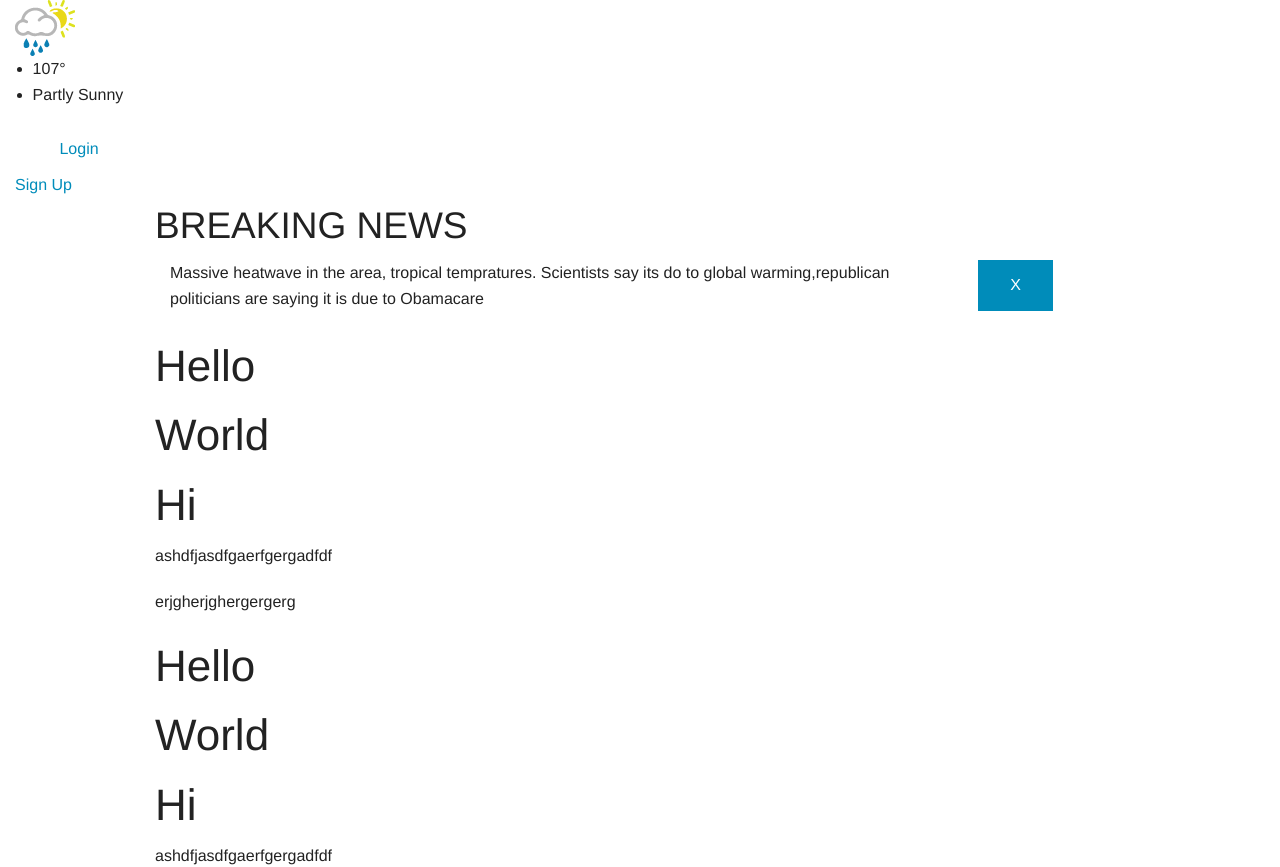
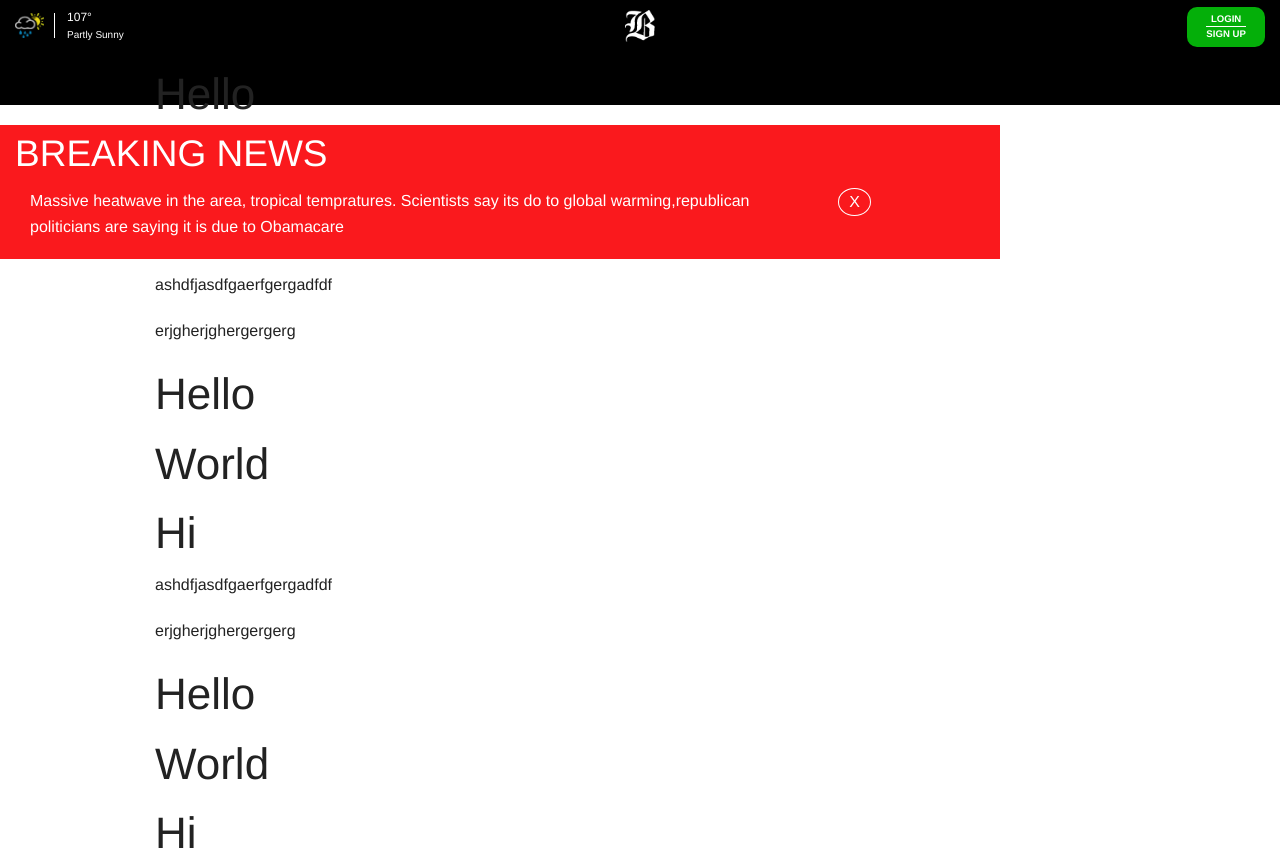
Before and after one commit to abrahamgrubin/SIBpartner-project, a website: page index.html in a window 1280 px wide. Shown: the top 867 px of the page. Drawn offline with Linux system fonts and the light colour scheme.

Commit message:
pulling master into kai

```diff
--- a/css/style.css
+++ b/css/style.css
@@ -97,7 +97,89 @@
     left: 100%;
     bottom: 30%;
     background-color: #fff;
-    opacity: .2; } }
+    opacity: .2; }
+  }
+  /*kai's css*/
 
+  /* Header CSS */
+  header {
+    background-color: #000000;
+    color: #fff;
+    height: 60px;
+    width: 100%;
+    }
+  header ul {
+      display: inline-block;
+      font-size: 10px;
+      list-style: none;
+      position: relative;
+      top: 8px;
+      right: 10px;
+    }
+  header li:first-child {
+      font-size: 12px;
+    }
+  header img:first-child {
+      height: 25px;
+      width: 40px;
+      border-right: solid 1px #fff;
+      padding-right: 10px;
+    }
+  header a {
+      float: right;
+      position: relative;
+      font-size: .6em;
+      top: 0;
+      font-weight: bold;
+      text-align: center;
+      text-transform: uppercase;
+      border-radius: 10px;
+      padding: .5em 2em;
+      background-color: #04AF09;
+      color: #fff;
+      margin-top: -35px;
+    }
+  header a:hover {
+      opacity: .8;
+      color: #fff;
+    }
+  header .signup {
+      border-top: solid 1px #fff;
+    }
+  .logo {
+    position: relative;
+    margin-top: -45px;
+    height: 32px;
+    width: 30px;
+    display: block;
+    margin-right: auto;
+    margin-left: auto;
+    }
+/********************/
+/* Breaking News CSS */
+
+.breakingNews {
+    background-color: #FA191D;
+    color: #fff;
+    display: none;
+    position: absolute;
+    top: 125px;
+    z-index: 100;
+  }
+.breakingNews h2 {
+      color: #fff;
+    }
+.breakingNews button {
+      display: inline-block;
+      position: absolute;
+      background: none;
+      padding: 4px 10px 4px 10px;
+      border: solid 1px #fff;
+      border-radius: 50%;
+    }
+.top-bar{
+  top: 60px;
+  background-color: black;
+}
 
 /*# sourceMappingURL=style.css.map */
--- a/index.html
+++ b/index.html
@@ -42,6 +42,7 @@
 
       </header>
 
+      <!-- Mobile Nav Bar -->
       <nav class="icon-bar five-up show-for-small-only">
         <input type="search" placeholder="Search">
 
@@ -73,6 +74,9 @@
           <img src="images/search.png">
           <label>Search</label>
         </a>
+     </nav>
+    <!--  Desktop Nav Bar -->
+     <nav class="top-bar">
 
      </nav>
      <section class="breakingNews">
```
